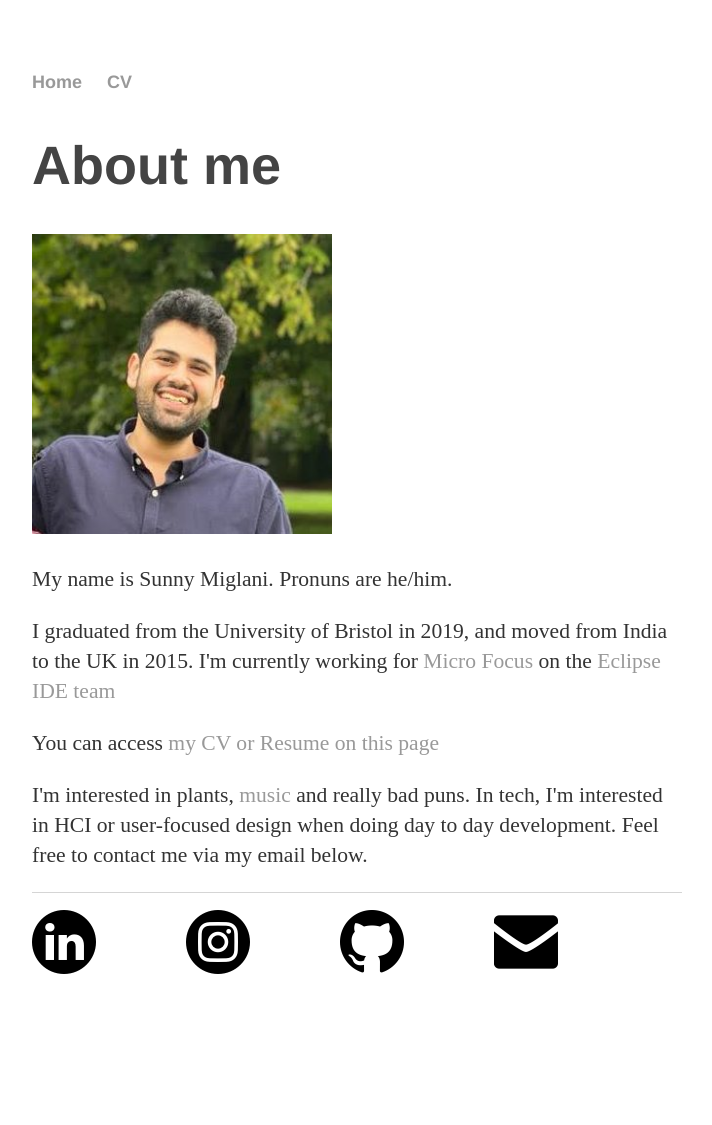
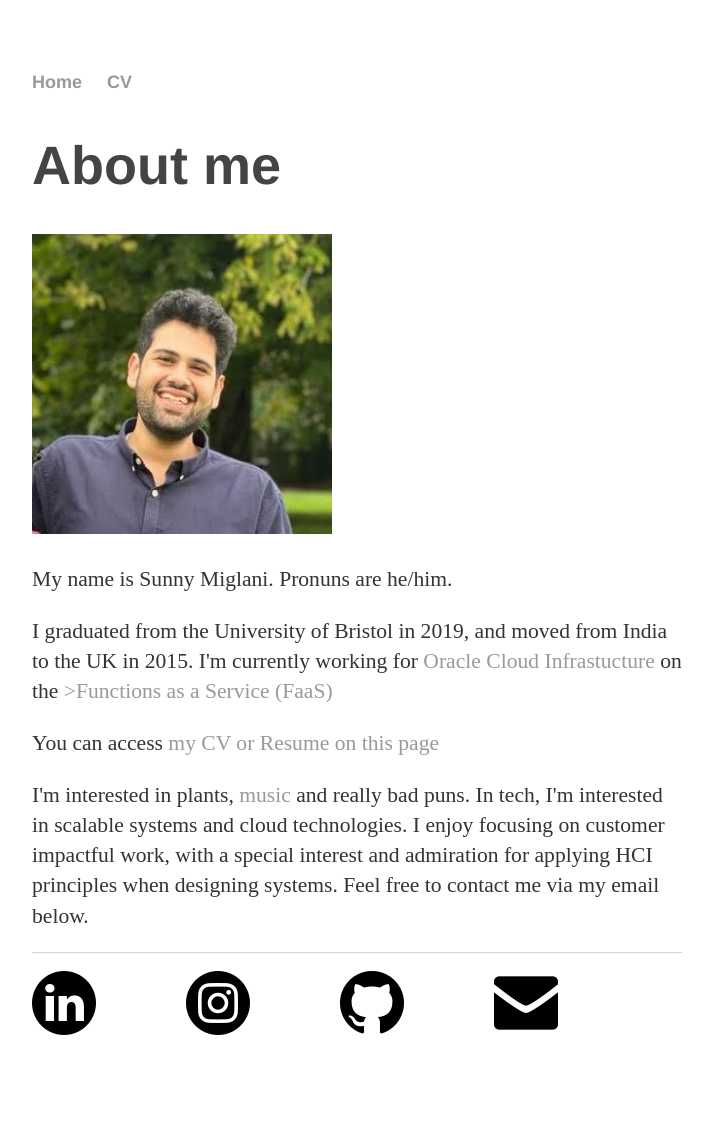
Before and after one commit to sunnyMiglani/sunnymiglani.github.io, a Jekyll site: the page built from index.html, in a window 1280 px wide. Shown: the whole page, without its empty margins (283-995 px from the left). Built offline with Jekyll 4.4.1, drawn with Linux system fonts in a browser that asks for light colours; before the commit the page ends 1064 px from its top, so only the background shows below that.

Commit message:
Updated main page information

```diff
--- a/index.html
+++ b/index.html
@@ -13,13 +13,13 @@ title: About Sunny
 </p>
 <p>
   I graduated from the University of Bristol in 2019, and moved from India to the UK in 2015.
-  I'm currently working for <a href="https://www.microfocus.com/en-us/home">Micro Focus</a>
-  on the <a href="https://www.microfocus.com/en-us/products/visual-cobol/overview">Eclipse IDE team</a>
+  I'm currently working for <a href="https://www.oracle.com/uk/cloud/">Oracle Cloud Infrastucture</a>
+  on the <a href="https://www.oracle.com/uk/cloud-native/functions/">>Functions as a Service (FaaS)</a>
 </p>
 
 <p> You can access <a href="/cv"> my CV or Resume on this page </a></p>
 
 <p>
-  I'm interested in plants, <a href="https://open.spotify.com/user/sunnymig"> music </a> and really bad puns. In tech, I'm interested in HCI or user-focused design when
-  doing day to day development. Feel free to contact me via my email below.
+  I'm interested in plants, <a href="https://open.spotify.com/user/sunnymig"> music </a> and really bad puns. In tech, I'm interested in scalable systems and cloud technologies.  I enjoy focusing on customer impactful work, with a special interest and admiration for applying HCI principles when designing systems.
+ Feel free to contact me via my email below.
 </p>
```
